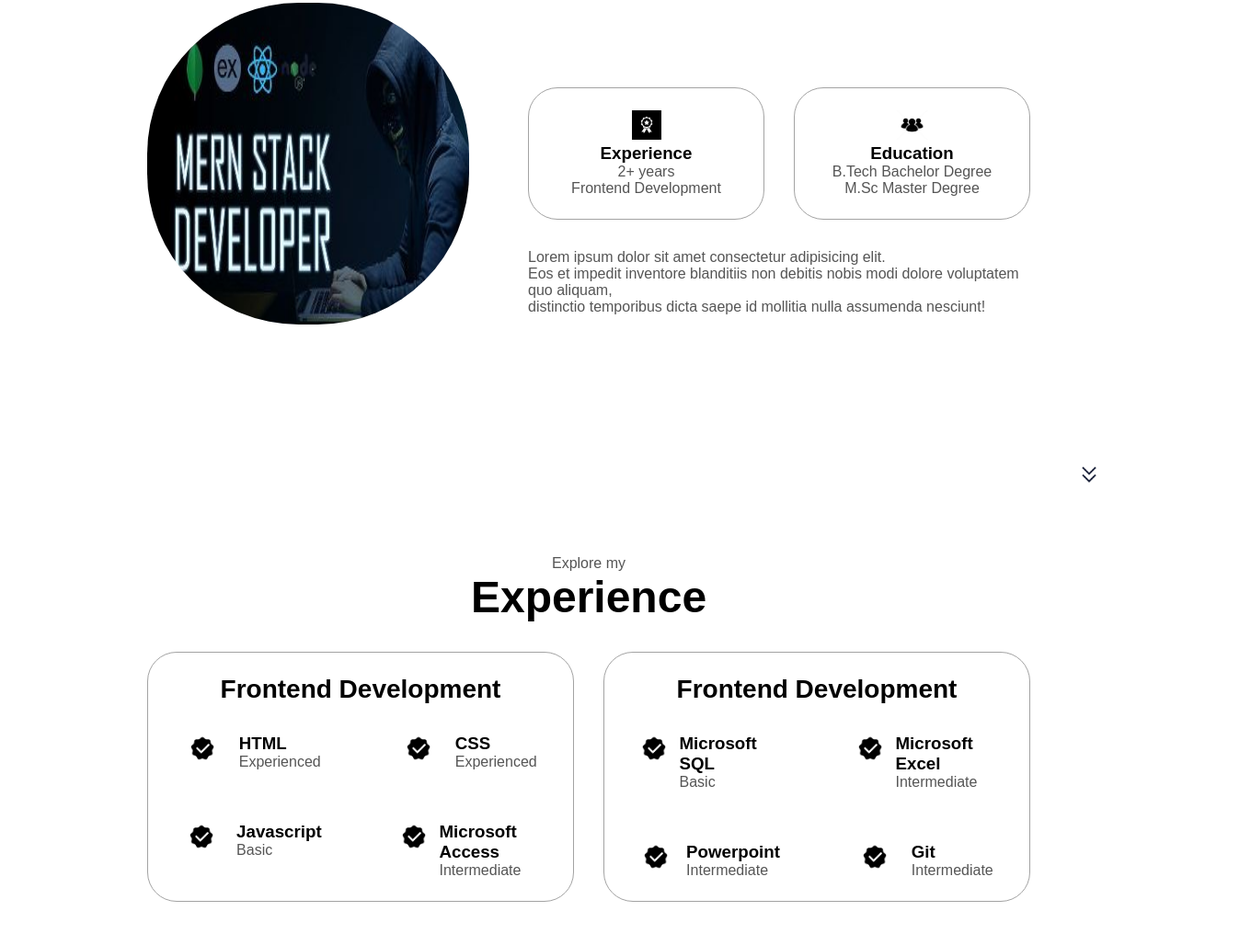
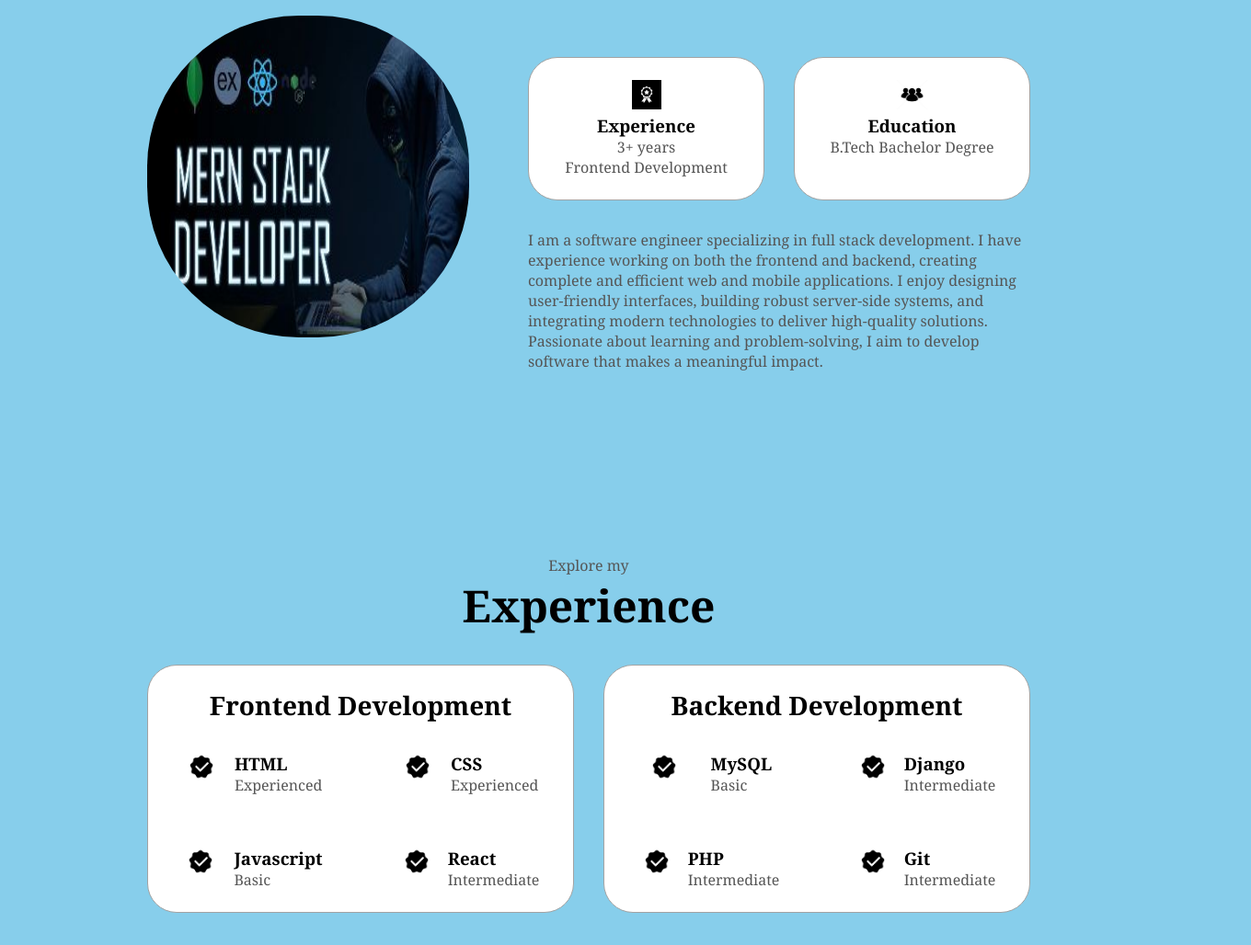
Before and after one commit to COOLESTKID234/My-port, a plain HTML site: page index.html in a window 1280 px wide. Shown: the part 1092-2120 px from the top of the page at 92% size, 1360 px wide, since content can reach past the window. Drawn offline with Linux system fonts and the light colour scheme.

Commit message:
pushing code to github

```diff
--- a/Portfolio.html
+++ b/index.html
@@ -44,10 +44,10 @@
       <div class="section_text">
         <p class="section_text_p1">Hello, I'm</p>
         <h1 class="title">Mbeng Bryan</h1>
-        <p class="section__text__p2">Frontend Developer</p>
+        <p class="section__text__p2">computer Software Engineer</p>
         <div class="btn-container">
           <button class="btn btn-color-2" onclick="window.open('resume.png')"
-          >Dowmlaod cv</button>
+          >Downlaod cv</button>
           <button class="btn btn-color-1"
            onclick="location.href='./#contact'"
 
@@ -79,23 +79,22 @@
               class="icon"
               />
               <h3>Experience</h3>
-              <p>2+ years <br>Frontend Development</p>
+              <p>3+ years <br>Frontend Development</p>
             </div>
             <div class="details-container">
               <img src="Education.jpg" alt="education icon"
               class="icon"
               />
               <h3>Education</h3>
-              <p>B.Tech Bachelor Degree <br>M.Sc Master Degree</p>
+              <p>B.Tech Bachelor Degree</p>
             </div>
           </div>
           <div class="text-container">
-            <p>Lorem ipsum dolor sit amet consectetur adipisicing elit. <br>Eos et impedit inventore blanditiis non debitis nobis modi dolore voluptatem quo aliquam, <br>distinctio temporibus dicta saepe id mollitia nulla assumenda nesciunt!</p>
+            <p>I am a software engineer specializing in full stack development. I have experience working on both the frontend and backend, creating complete and efficient web and mobile applications. I enjoy designing user-friendly interfaces, building robust server-side systems, and integrating modern technologies to deliver high-quality solutions. Passionate about learning and problem-solving, I aim to develop software that makes a meaningful impact.
+</p>
           </div>
         </div>
       </div>
-      <img src="arrow.jpg" alt="Arrow icon" class="icon arrow"
-      onclick="location.href='./#Experience'"/>
     </section>
     <section id="exprerience">
       <p class="section_text_p1">Explore my</p>
@@ -137,21 +136,21 @@
                 icon" class="icon"
                 />
                 <div>
-                  <h3>Microsoft Access</h3>
+                  <h3>React</h3>
                   <p>Intermediate</p>
                 </div>
               </article>
             </div>
           </div>
           <div class="details-container">
-            <h2 class="experience-sub-title">Frontend Development</h2>
+            <h2 class="experience-sub-title">Backend Development</h2>
             <div class="article-container">
               <article>
                 <img src="checkmark.jpg" alt="Experience
                 icon" class="icon"
                 />
                 <div>
-                  <h3>Microsoft SQL</h3>
+                  <h3>MySQL</h3>
                   <p>Basic</p>
                 </div>
               </article>
@@ -160,7 +159,7 @@
                 icon" class="icon"
                 />
                 <div>
-                  <h3>Microsoft Excel</h3>
+                  <h3>Django</h3>
                   <p>Intermediate</p>
                 </div>
               </article>
@@ -169,7 +168,7 @@
                 icon" class="icon"
                 />
                 <div>
-                  <h3>Powerpoint</h3>
+                  <h3>PHP</h3>
                   <p>Intermediate</p>
                 </div>
               </article>
@@ -186,12 +185,10 @@
           </div>
         </div>
       </div>
-       <img src="arrow.jpg" alt="Arrow icon" class="icon arrow"
-      onclick="location.href='./#projects'"
-      />
+
     </section>
     <section id="projects">
-      <p class="section__text_p1">Browse My Recent</p>
+      <p class="section__text_p1" style="text-align: center;">Browse My Recent</p>
       <h1 class="title">Projects</h1>
       <div class="experience-details-container">
         <div class="about-containers">
@@ -252,11 +249,10 @@
         </div>
       </div>
       </div>
-       <img src="arrow.jpg" alt="Arrow icon" class="icon arrow"
-      onclick="location.href='./#Projects'"/>
+
     </section>
     <Section id="contact">
-      <p class="section__text_p1">Get in Touch</p>
+      <p class="section__text_p1" style="text-align: center;>Get in Touch</p>
       <h1 class="title">Contact me</h1>
       <div class="contact-info-upper-container">
         <div class="contact-info-container">
--- a/portfolio.css
+++ b/portfolio.css
@@ -5,7 +5,8 @@
     padding: 0;
 }
 body{
-    font-family: Arial, Helvetica, sans-serif;
+    font-family: Georgia, 'Times New Roman', Times, serif;
+    background-color:skyblue ;
 }
 html {
   scroll-behavior: smooth;
```
